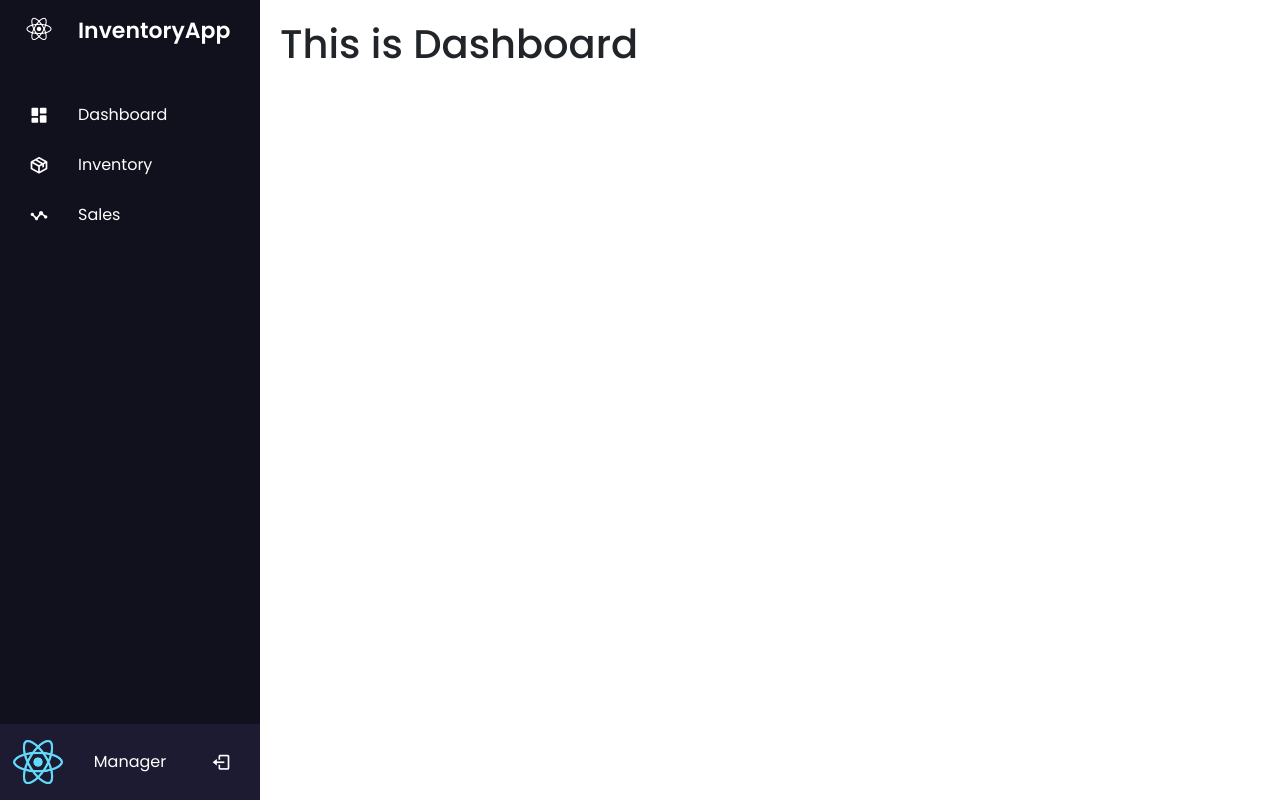
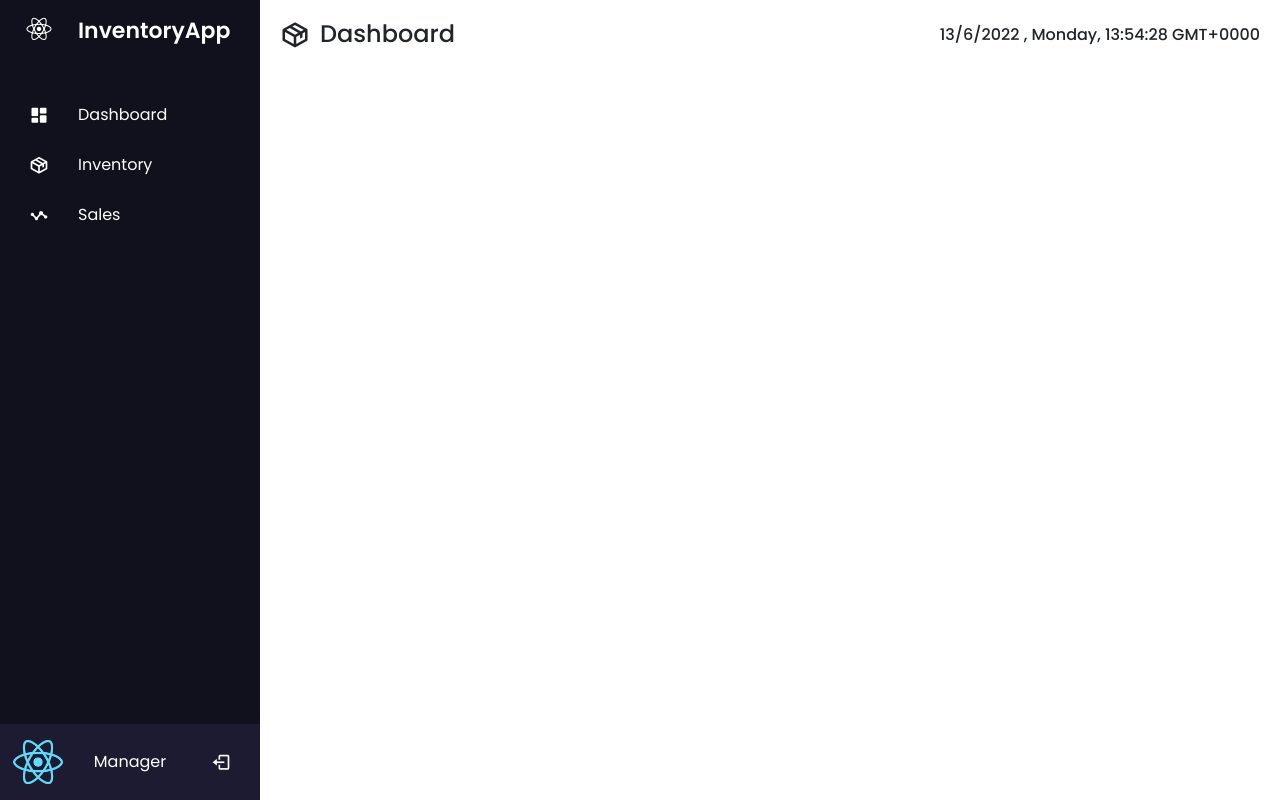
Before and after one commit to kendricktty/simplylogs, a React (Create React App) app in the folder inventoryapp-frontend/: page /dashboard in a window 1280 px wide. Built offline with nearby package versions, Linux system fonts and the light colour scheme.

Commit message:
Arranged files in components. Change inventoryHeader to Header

```diff
--- /dev/null
+++ b/inventoryapp-frontend/src/components/Header.js
@@ -0,0 +1,42 @@
+import React from "react";
+
+export default function Header(props) {
+  const currentdate = new Date();
+  const days = [
+    "Sunday",
+    "Monday",
+    "Tuesday",
+    "Wednesday",
+    "Thursday",
+    "Friday",
+    "Saturday",
+  ];
+  const [time, setTime] = React.useState(currentdate.toString().slice(15, 33));
+
+  // setTime(currentdate.toString().slice(15,33))
+  //Added clock for fun lmaos
+  function refreshClock() {
+    setTime(new Date().toString().slice(15, 33));
+  }
+
+  React.useEffect(() => {
+    const Timer = setInterval(refreshClock, 1000);
+    return function clearTimer() {
+      clearInterval(Timer);
+    };
+  }, []);
+
+  return (
+    <div className="header">
+      <div className="headerLogo">
+        <i class="bx bx-package"></i>
+        <h4 className="header--name">{props.pageName}</h4>
+      </div>
+      <h6>{`${currentdate.getDate()}/${
+        currentdate.getMonth() + 1
+      }/${currentdate.getFullYear()} , ${
+        days[currentdate.getDay()]
+      }, ${time}`}</h6>
+    </div>
+  );
+}
--- a/inventoryapp-frontend/src/components/InventoryHeader.js
+++ /dev/null
@@ -1,30 +0,0 @@
-import React from 'react'
-
-export default function InventoryHeader() {
-    const currentdate = new Date()
-    const days = ["Sunday","Monday","Tuesday","Wednesday","Thursday","Friday","Saturday"];
-    const [time, setTime] = React.useState(currentdate.toString().slice(15,33))
-
-    // setTime(currentdate.toString().slice(15,33))
-    //Added clock for fun lmaos
-    function refreshClock() {
-        setTime(new Date().toString().slice(15,33))
-    }
-
-    React.useEffect(() => {
-        const Timer = setInterval(refreshClock, 1000)
-        return function clearTimer() {
-            clearInterval(Timer)
-        }
-    },[])
-
-    return (
-        <div className="inventoryHeader">
-            <div className="inventoryHeaderLogo">
-                <i class='bx bx-package'></i>
-                <h4 className="inventoryHeader--name">Inventory</h4>
-            </div>
-            <h6>{`${currentdate.getDate()}/${(currentdate.getMonth()+1)}/${currentdate.getFullYear()} , ${days[currentdate.getDay()]}, ${time}`}</h6>
-        </div>
-    )
-}
--- a/inventoryapp-frontend/src/index.css
+++ b/inventoryapp-frontend/src/index.css
@@ -279,7 +279,7 @@
   padding: 20px;
 }
 
-.inventoryHeader {
+.header {
   display: flex;
   align-items: center;
   justify-content: space-between;
@@ -299,11 +299,11 @@
   align-items: center;
 }
 
-.inventoryHeaderLogo {
+.headerLogo {
   display: flex;
 }
 
-.inventoryHeaderLogo i{
+.headerLogo i{
   font-size: 30px;
   margin-right: 10px;
 }
--- a/inventoryapp-frontend/src/pages/Dashboard.js
+++ b/inventoryapp-frontend/src/pages/Dashboard.js
@@ -1,13 +1,14 @@
-import React from 'react'
-import SideNav from '../components/SideNav'
+import React from "react";
+import SideNav from "../components/SideNav";
+import Header from "../components/Header";
 
 export default function Dashboard() {
   return (
     <div className="dashboard container-fluid">
       <SideNav />
       <div className="dashboardMain">
-                <h1>This is Dashboard</h1>
+        <Header pageName="Dashboard" />
       </div>
     </div>
-    )
+  );
 }
--- a/inventoryapp-frontend/src/pages/Inventory.js
+++ b/inventoryapp-frontend/src/pages/Inventory.js
@@ -1,24 +1,25 @@
-import React from 'react'
-import SideNav from '../components/SideNav'
-import InventoryHeader from '../components/InventoryHeader';
-import InventoryNav from '../components/InventoryNav';
-import InventoryTable from '../components/InventoryTable';
-import EditProductForm from '../components/EditProductForm'
+import React from "react";
+import SideNav from "../components/SideNav";
+import Header from "../components/Header";
+import InventoryNav from "../components/Inventory/InventoryNav";
+import InventoryTable from "../components/Inventory/InventoryTable";
+import EditProductForm from "../components/Inventory/EditProductForm";
 
 import data from "../data/data.json";
 
 function Inventory() {
-
   //States
   const [showEditProduct, setShowEditProduct] = React.useState(false);
   //fetches data from server on load if there are saved cookies on browser load from browser
-  const [dynamicData, setDynamicData] = React.useState(JSON.parse(localStorage.getItem("inventory"))||fetch('http://localhost:8001/inventory')
-       .then(res => res.json())
-       .then(data => setDynamicData(data[0]))
+  const [dynamicData, setDynamicData] = React.useState(
+    JSON.parse(localStorage.getItem("inventory")) ||
+      fetch("http://localhost:8001/inventory")
+        .then(res => res.json())
+        .then(data => setDynamicData(data[0]))
   );
-  const [editFormParam, setEditFormParams] = React.useState({})
+  const [editFormParam, setEditFormParams] = React.useState({});
 
-   // Integrate backend to frontend
+  // Integrate backend to frontend
   // React.useEffect(() => {
   //   fetch('http://localhost:8001/inventory')
   //     .then(res => res.json())
@@ -26,18 +27,16 @@ function Inventory() {
 
   // }, [])
 
-
   //saves it back to the browser memory
   React.useEffect(() => {
-    console.log("changed")
-    localStorage.setItem("inventory", JSON.stringify(dynamicData))
-  }, [dynamicData])
-
+    console.log("changed");
+    localStorage.setItem("inventory", JSON.stringify(dynamicData));
+  }, [dynamicData]);
 
   //editForm
   function handleChange(e) {
     const { name, value } = e.target;
-    setEditFormParams((prevState) => {
+    setEditFormParams(prevState => {
       return {
         ...prevState,
         [name]: value,
@@ -47,27 +46,25 @@ function Inventory() {
 
   //editForm save
   function handleSave() {
-    const id = editFormParam.productId
-    setDynamicData((prevState) => ({
-      inventory: prevState.inventory.map((el) =>
+    const id = editFormParam.productId;
+    setDynamicData(prevState => ({
+      inventory: prevState.inventory.map(el =>
         el.productId === id ? editFormParam : el
       ),
     }));
 
-    setShowEditProduct(false)
+    setShowEditProduct(false);
   }
-
 
   //handleAdd
 
   function handleAddData(data) {
-    setDynamicData((prevState) => {
+    setDynamicData(prevState => {
       if (prevState.inventory === undefined) {
-        console.log("empty")
-        return {inventory: [data]}
+        console.log("empty");
+        return { inventory: [data] };
       }
-      return {inventory: [...prevState.inventory, data]}
-
+      return { inventory: [...prevState.inventory, data] };
     });
   }
 
@@ -75,25 +72,31 @@ function Inventory() {
     <div className="inventory container-fluid">
       <SideNav />
       <div className="inventoryMain">
-        <InventoryHeader />
+        <Header pageName="Inventory"/>
         <div className="inventoryDisplay">
           <InventoryNav />
           <div className="inventoryTable">
-            <InventoryTable setShowEditProduct={setShowEditProduct} dynamicData={dynamicData} handleAddData={handleAddData} setEditFormParams={setEditFormParams}/>
+            <InventoryTable
+              setShowEditProduct={setShowEditProduct}
+              dynamicData={dynamicData}
+              handleAddData={handleAddData}
+              setEditFormParams={setEditFormParams}
+            />
             Generated Barcode:
-            <div id='barcode'></div>
+            <div id="barcode"></div>
             <EditProductForm
               showEditProduct={showEditProduct}
               setShowEditProduct={setShowEditProduct}
               editFormParam={editFormParam}
               setEditFormParams={setEditFormParams}
               handleChange={handleChange}
-              handleSave={handleSave} />
+              handleSave={handleSave}
+            />
           </div>
         </div>
       </div>
     </div>
-  )
+  );
 }
 
 export default Inventory;
--- a/inventoryapp-frontend/src/pages/Sales.js
+++ b/inventoryapp-frontend/src/pages/Sales.js
@@ -1,13 +1,13 @@
-import React from 'react'
-import SideNav from '../components/SideNav'
-
+import React from "react";
+import SideNav from "../components/SideNav";
+import Header from "../components/Header";
 export default function Sales() {
   return (
     <div className="dashboard container-fluid">
       <SideNav />
       <div className="salesMain">
-                <h1>This is Sales</h1>
+        <Header pageName="Sales" />
       </div>
     </div>
-    )
+  );
 }
```
Also changed, not shown: inventoryapp-frontend/src/App.js (+11 -12 lines), inventoryapp-frontend/src/components/Inventory/InventoryTable.js (renamed from inventoryapp-frontend/src/components/InventoryTable.js, +22 -29 lines), inventoryapp-frontend/src/components/Inventory/AddProductForm.js (renamed from inventoryapp-frontend/src/components/AddProductForm.js), inventoryapp-frontend/src/components/Inventory/EditProductForm.js (renamed from inventoryapp-frontend/src/components/EditProductForm.js), inventoryapp-frontend/src/components/Inventory/InventoryNav.js (renamed from inventoryapp-frontend/src/components/InventoryNav.js), inventoryapp-frontend/src/components/Inventory/InventoryUtilityBar.js (renamed from inventoryapp-frontend/src/components/InventoryUtilityBar.js). Lines whose indentation alone changed are shown as unchanged.
